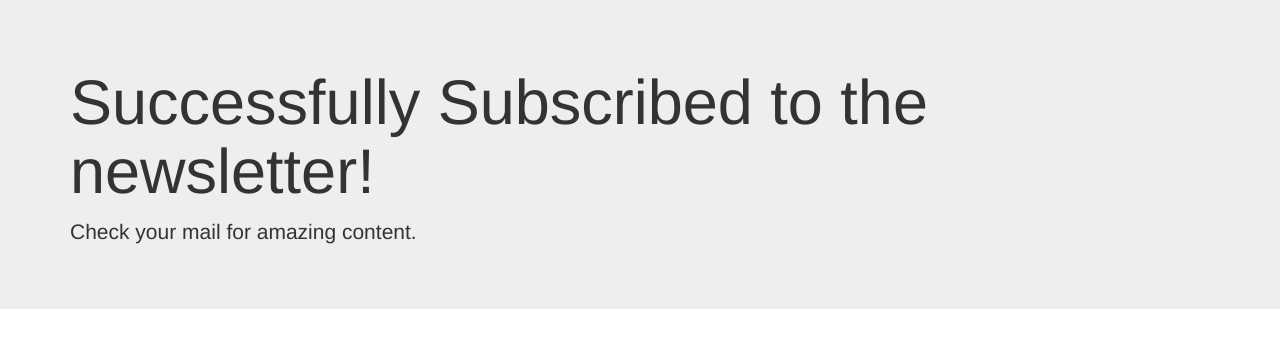
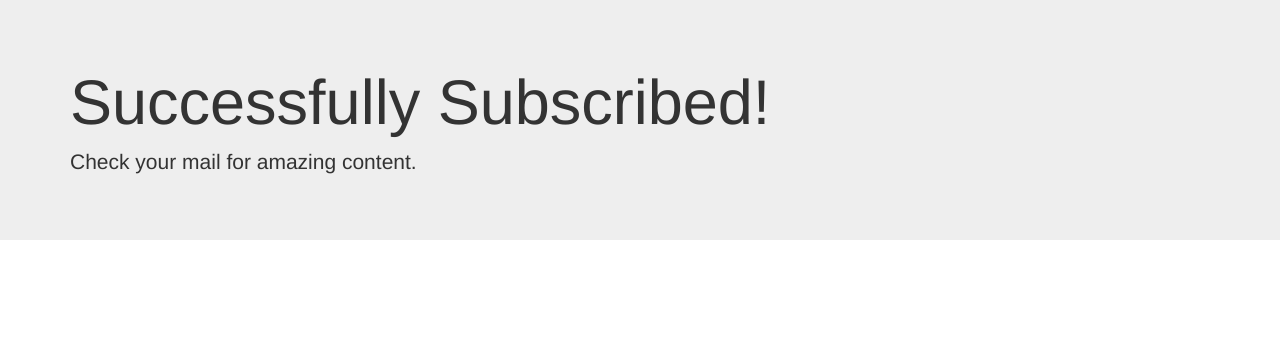
Before and after one commit to Nikhilsahlot/Newsletter, a website: page success.html in a window 1280 px wide. Drawn offline with nearby package versions, Linux system fonts and the light colour scheme.

Commit message:
Update success.html

```diff
--- a/success.html
+++ b/success.html
@@ -12,7 +12,7 @@
 <body>
     <div class="jumbotron jumbotron-fluid">
   <div class="container">
-    <h1 class="display-4">Successfully Subscribed to the newsletter!</h1>
+    <h1 class="display-4">Successfully Subscribed!</h1>
     <p class="lead">Check your mail for amazing content.</p>
   </div>
 </div>
```
